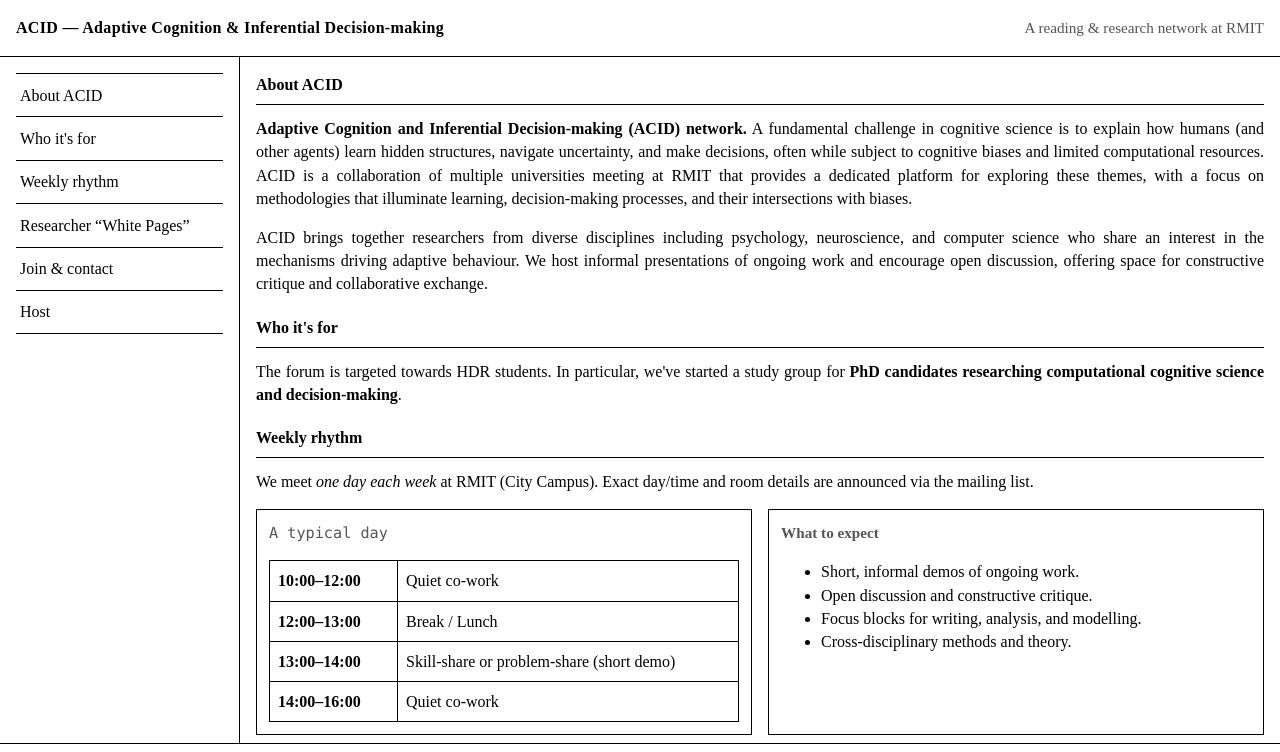
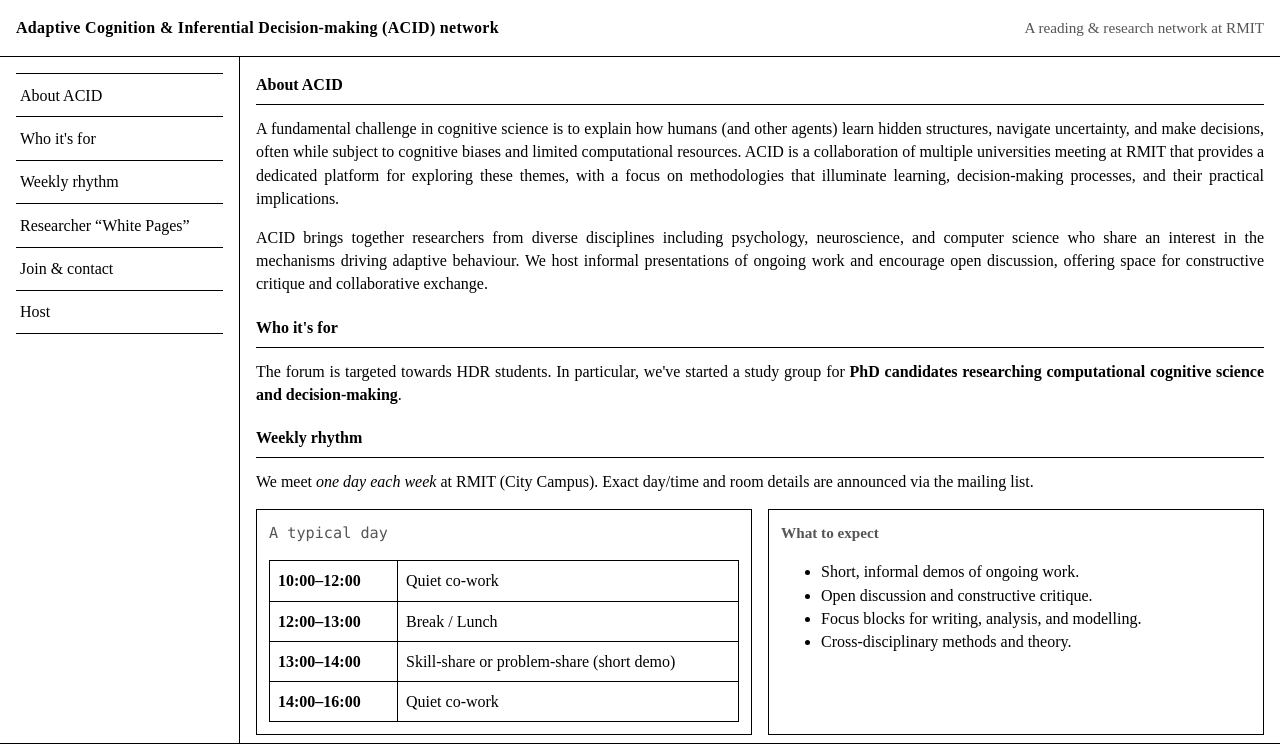
Before and after one commit to fletchersc0/acid, a plain HTML site: page index.html in a window 1280 px wide. Shown: the top 752 px of the page. Drawn offline with Linux system fonts and the light colour scheme.

Commit message:
Update index.html

```diff
--- a/index.html
+++ b/index.html
@@ -97,7 +97,7 @@
 <body>
   <header>
     <div class="bar">
-      <a class="brand" href="#top">ACID — Adaptive Cognition & Inferential Decision‑making</a>
+      <a class="brand" href="#top">Adaptive Cognition & Inferential Decision‑making (ACID) network</a>
       <div class="tagline">A reading & research network at RMIT</div>
     </div>
   </header>
@@ -118,10 +118,9 @@
       <section id="about">
         <h2>About ACID</h2>
         <p>
-          <strong>Adaptive Cognition and Inferential Decision‑making (ACID) network.</strong>
           A fundamental challenge in cognitive science is to explain how humans (and other agents) learn hidden structures,
           navigate uncertainty, and make decisions, often while subject to cognitive biases and limited computational resources.
-          ACID is a collaboration of multiple universities meeting at RMIT that provides a dedicated platform for exploring these themes, with a focus on methodologies that illuminate learning, decision‑making processes, and their intersections with biases.
+          ACID is a collaboration of multiple universities meeting at RMIT that provides a dedicated platform for exploring these themes, with a focus on methodologies that illuminate learning, decision‑making processes, and their practical implications.
         </p>
         <p>
           ACID brings together researchers from diverse disciplines including psychology, neuroscience, and computer science who share an interest in the mechanisms driving adaptive behaviour. We host informal presentations of ongoing work and encourage open discussion, offering space for constructive critique and collaborative exchange.
```
